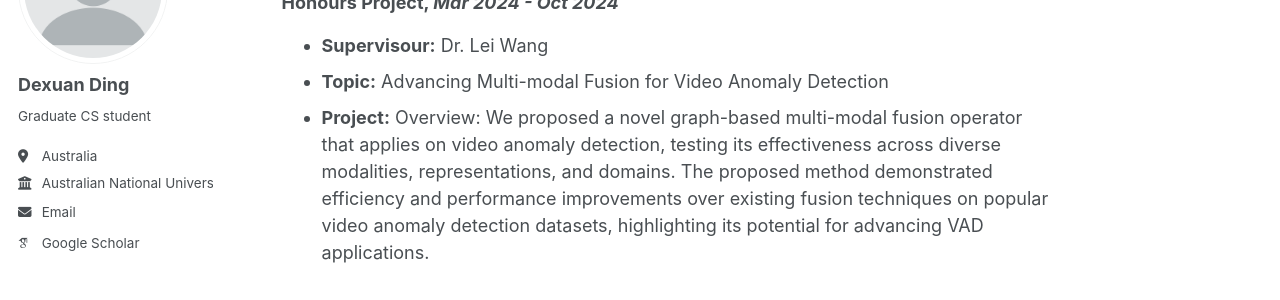
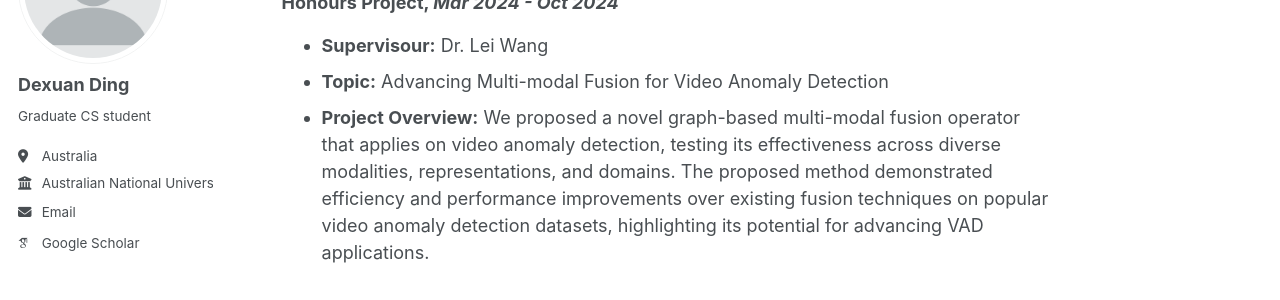
Before and after one commit to DexxDing/dexxding.github.io, a Jekyll site: the page built from _pages/projects.md, in a window 1280 px wide. Shown: the part 192-492 px from the top of the page. Built offline with Jekyll 4.4.1, drawn with Linux system fonts in a browser that asks for light colours; some web fonts are replaced.

```diff
--- a/_pages/projects.md
+++ b/_pages/projects.md
@@ -11,7 +11,7 @@ redirect_from:
 ### Honours Project, *Mar 2024 - Oct 2024*
 - **Supervisour:** Dr. Lei Wang
 - **Topic:** Advancing Multi-modal Fusion for Video Anomaly Detection
-- **Project:** Overview: We proposed a novel graph-based multi-modal fusion operator that applies on video
+- **Project Overview:** We proposed a novel graph-based multi-modal fusion operator that applies on video
 anomaly detection, testing its effectiveness across diverse modalities, representations, and domains. The proposed
 method demonstrated efficiency and performance improvements over existing fusion techniques on popular video
 anomaly detection datasets, highlighting its potential for advancing VAD applications.
```
